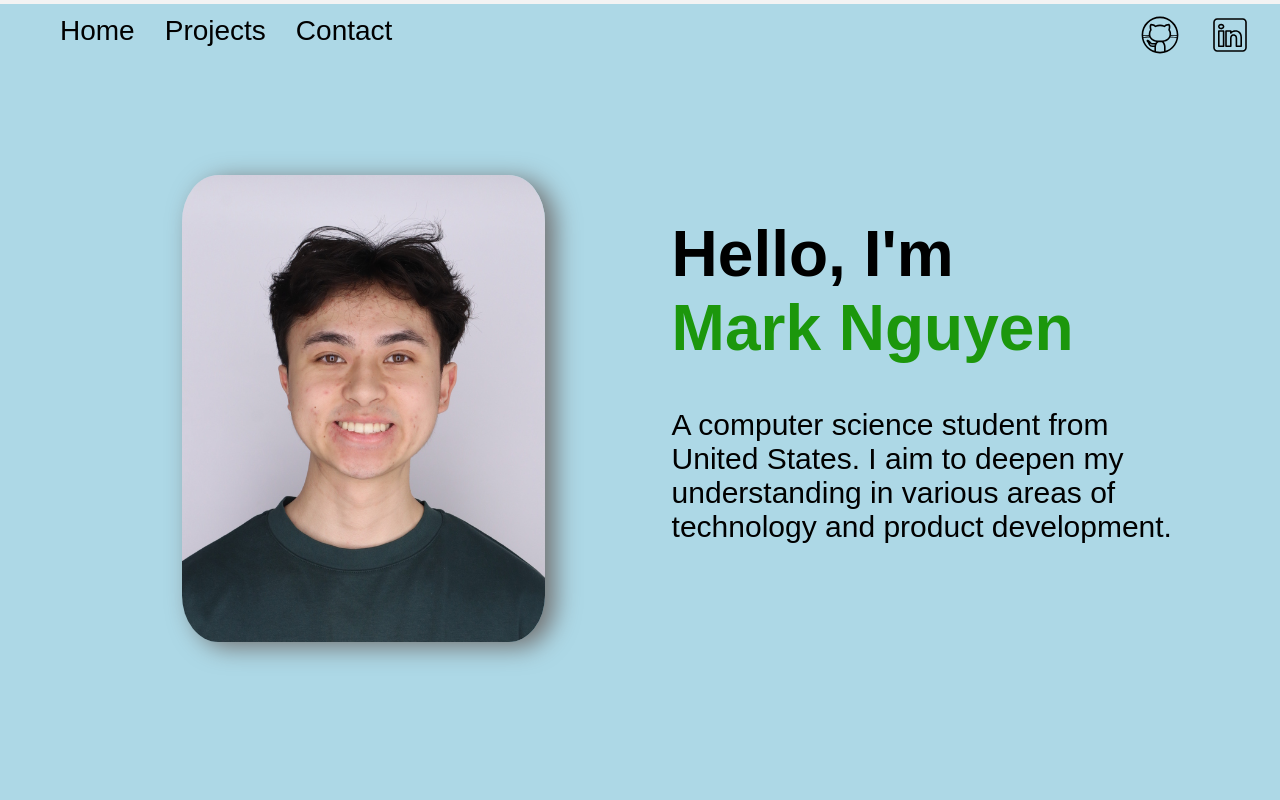
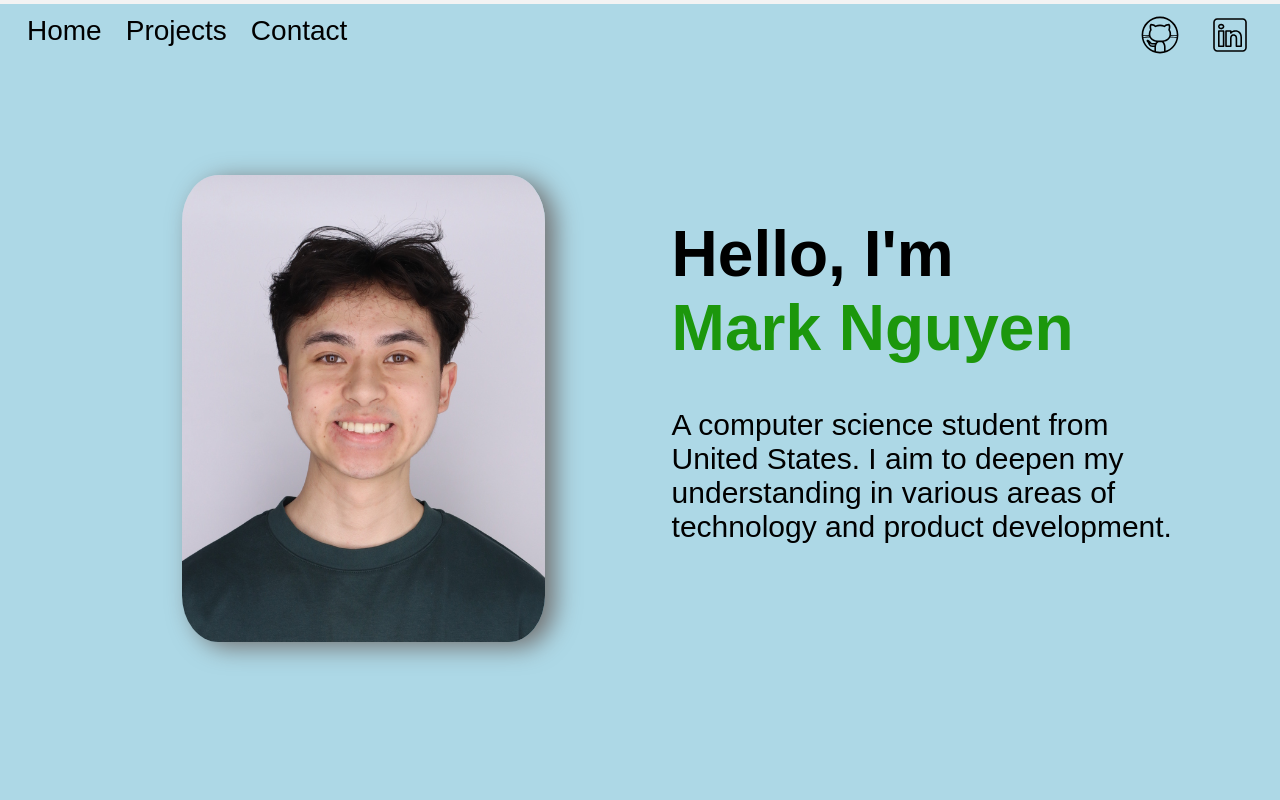
Before and after one commit to mark-nguyen1/personal-website, a React (Vite) app: page / in a window 1280 px wide. Shown: the top 800 px of the page. Built offline with nearby package versions, Linux system fonts and the light colour scheme.

Commit message:
update navbar

```diff
--- a/src/components/navigation-bar/NavBar.tsx
+++ b/src/components/navigation-bar/NavBar.tsx
@@ -94,15 +94,26 @@ const NavBar = () => {
 
             <a>{menuIcon}</a>
             <div className="hideOnMobile">
-              <a href="#home">Home</a>
-              <a href="#projects">Projects</a>
-              <a href="#contact">Contact</a>
+              <a className="navitems" href="#home">
+                Home
+              </a>
+              <a className="navitems" href="#projects">
+                Projects
+              </a>
+              <a className="navitems" href="#contact">
+                Contact
+              </a>
             </div>
-            <div className="icons">
-              <a href="https://github.com/mark-nguyen1" target="_blank">
+            <div className="icons-container">
+              <a
+                className="icons"
+                href="https://github.com/mark-nguyen1"
+                target="_blank"
+              >
                 {gitHubIcon}
               </a>
               <a
+                className="icons"
                 href="https://www.linkedin.com/in/mark-nguyen1/"
                 target="_blank"
               >
--- a/src/components/navigation-bar/nav-bar.css
+++ b/src/components/navigation-bar/nav-bar.css
@@ -16,29 +16,21 @@ nav {
 
 .navbar a {
   position: relative;
-  margin: 0 15px;
   font-size: 28px;
   font-weight: 90;
   text-decoration: none;
   color: black;
 }
 
-.navbar a::before {
-  content: "";
-  background: black;
-  position: absolute;
-  width: 0%;
-  height: 2px;
-  top: 100%;
-  transition: 0.3s;
+.navbar .icons-container {
+  margin-left: auto;
+}
+.navbar .icons {
+  padding: 0px 15px;
 }
 
-.navbar a:hover::before {
-  width: 100%;
-}
-
-.navbar .icons {
-  margin-left: auto;
+.navbar .icons:hover {
+  text-decoration: underline;
 }
 
 .sidebar {
@@ -73,6 +65,16 @@ nav {
 .icons-small {
   display: None;
 }
+
+.navitems {
+  margin: 6px;
+  padding: 6px;
+}
+.navitems:hover {
+  border: 2px solid #000;
+  margin: 4px;
+}
+
 @media (max-width: 768px) {
   .navbar a {
     font-size: 22px;
```
